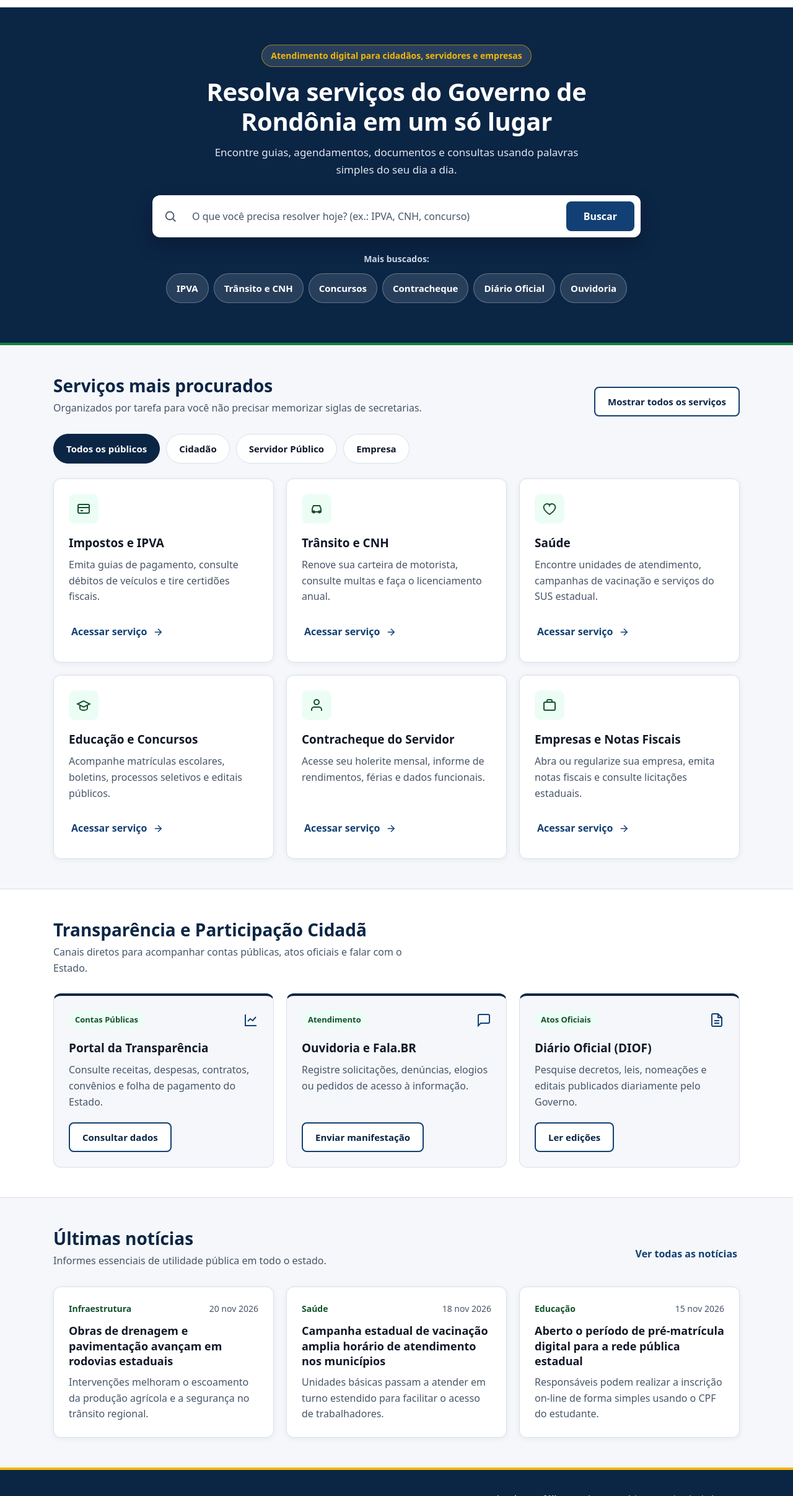
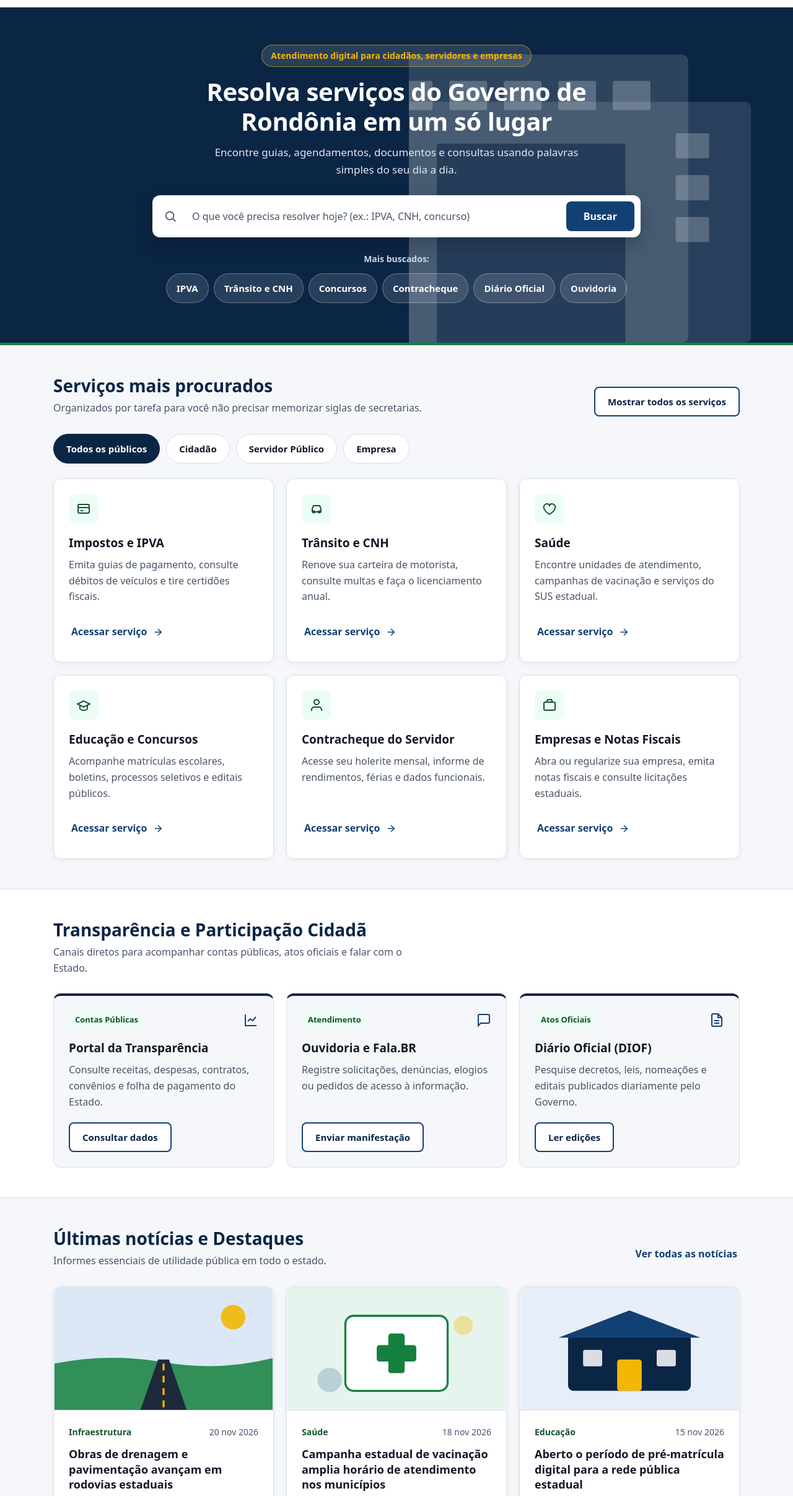
Before and after one commit to ticiacruzcosta/redesign_portal_rondonia, a plain HTML site: page index.html in a window 1280 px wide. Shown: the part 126-2540 px from the top of the page at 62% size. Drawn offline with Linux system fonts and the light colour scheme.

Commit message:
feat: adiciona capas visuais 16:9 nos destaques e silhueta institucional no hero

```diff
--- a/index.html
+++ b/index.html
@@ -100,6 +100,26 @@
   <main id="conteudo-principal" tabindex="-1">
     <!-- Hero focado em busca de serviços -->
     <section class="hero" aria-labelledby="hero-titulo">
+      <div class="hero__arquitetura" aria-hidden="true">
+        <svg viewBox="0 0 600 320" fill="none" xmlns="http://www.w3.org/2000/svg" preserveAspectRatio="xMaxYMax slice">
+          <rect x="140" y="90" width="420" height="230" rx="6" fill="currentColor" opacity="0.12"></rect>
+          <rect x="200" y="45" width="300" height="275" rx="6" fill="currentColor" opacity="0.14"></rect>
+          <rect x="260" y="130" width="180" height="190" fill="#0B2545" opacity="0.55"></rect>
+          <g fill="currentColor" opacity="0.22">
+            <rect x="220" y="70" width="36" height="28" rx="2"></rect>
+            <rect x="272" y="70" width="36" height="28" rx="2"></rect>
+            <rect x="324" y="70" width="36" height="28" rx="2"></rect>
+            <rect x="376" y="70" width="36" height="28" rx="2"></rect>
+            <rect x="428" y="70" width="36" height="28" rx="2"></rect>
+            <rect x="160" y="120" width="32" height="24" rx="2"></rect>
+            <rect x="160" y="160" width="32" height="24" rx="2"></rect>
+            <rect x="160" y="200" width="32" height="24" rx="2"></rect>
+            <rect x="488" y="120" width="32" height="24" rx="2"></rect>
+            <rect x="488" y="160" width="32" height="24" rx="2"></rect>
+            <rect x="488" y="200" width="32" height="24" rx="2"></rect>
+          </g>
+        </svg>
+      </div>
       <div class="container hero__inner">
         <span class="hero__etiqueta">Atendimento digital para cidadãos, servidores e empresas</span>
         <h1 id="hero-titulo" class="hero__titulo">
@@ -381,12 +401,12 @@
       </div>
     </section>
 
-    <!-- Bloco organizado de Últimas notícias (máximo 3 cards limpos) -->
+    <!-- Bloco organizado de Últimas notícias e Destaques (máximo 3 cards limpos) -->
     <section class="secao" id="noticias" aria-labelledby="titulo-noticias">
       <div class="container">
         <div class="secao__cabecalho">
           <div>
-            <h2 id="titulo-noticias" class="secao__titulo">Últimas notícias</h2>
+            <h2 id="titulo-noticias" class="secao__titulo">Últimas notícias e Destaques</h2>
             <p class="secao__descricao">
               Informes essenciais de utilidade pública em todo o estado.
             </p>
@@ -396,6 +416,18 @@
 
         <div class="grid-noticias">
           <article class="card-noticia">
+            <a href="#noticias" class="card-noticia__capa-link" tabindex="-1" aria-hidden="true">
+              <div class="card-noticia__capa">
+                <svg viewBox="0 0 320 180" xmlns="http://www.w3.org/2000/svg" role="img" aria-label="Ilustração de rodovia estadual pavimentada em Rondônia">
+                  <rect width="320" height="180" fill="#DCE8F5"></rect>
+                  <path d="M0 112 Q80 96 160 110 T320 104 L320 180 L0 180 Z" fill="#15803D" opacity="0.85"></path>
+                  <path d="M126 180 L152 106 L168 106 L194 180 Z" fill="#1E293B"></path>
+                  <line x1="160" y1="112" x2="160" y2="176" stroke="#F2B705" stroke-width="3" stroke-dasharray="10 8"></line>
+                  <circle cx="262" cy="44" r="18" fill="#F2B705" opacity="0.9"></circle>
+                </svg>
+              </div>
+            </a>
+            <div class="card-noticia__conteudo">
               <div class="card-noticia__meta">
                 <span class="card-noticia__categoria">Infraestrutura</span>
                 <time datetime="2026-11-20">20 nov 2026</time>
@@ -408,9 +440,23 @@
               <p class="card-noticia__resumo">
                 Intervenções melhoram o escoamento da produção agrícola e a segurança no trânsito regional.
               </p>
+            </div>
           </article>
 
           <article class="card-noticia">
+            <a href="#noticias" class="card-noticia__capa-link" tabindex="-1" aria-hidden="true">
+              <div class="card-noticia__capa">
+                <svg viewBox="0 0 320 180" xmlns="http://www.w3.org/2000/svg" role="img" aria-label="Ilustração de atendimento na rede estadual de saúde">
+                  <rect width="320" height="180" fill="#E6F4EE"></rect>
+                  <rect x="85" y="42" width="150" height="110" rx="12" fill="#FFFFFF" stroke="#15803D" stroke-width="3"></rect>
+                  <rect x="148" y="68" width="24" height="58" rx="4" fill="#15803D"></rect>
+                  <rect x="131" y="85" width="58" height="24" rx="4" fill="#15803D"></rect>
+                  <circle cx="62" cy="136" r="18" fill="#134074" opacity="0.2"></circle>
+                  <circle cx="258" cy="56" r="14" fill="#F2B705" opacity="0.35"></circle>
+                </svg>
+              </div>
+            </a>
+            <div class="card-noticia__conteudo">
               <div class="card-noticia__meta">
                 <span class="card-noticia__categoria">Saúde</span>
                 <time datetime="2026-11-18">18 nov 2026</time>
@@ -423,9 +469,23 @@
               <p class="card-noticia__resumo">
                 Unidades básicas passam a atender em turno estendido para facilitar o acesso de trabalhadores.
               </p>
+            </div>
           </article>
 
           <article class="card-noticia">
+            <a href="#noticias" class="card-noticia__capa-link" tabindex="-1" aria-hidden="true">
+              <div class="card-noticia__capa">
+                <svg viewBox="0 0 320 180" xmlns="http://www.w3.org/2000/svg" role="img" aria-label="Ilustração da rede pública estadual de educação">
+                  <rect width="320" height="180" fill="#E8EEF7"></rect>
+                  <rect x="70" y="68" width="180" height="84" rx="8" fill="#0B2545"></rect>
+                  <polygon points="160,34 56,74 264,74" fill="#134074"></polygon>
+                  <rect x="142" y="106" width="36" height="46" rx="4" fill="#F2B705"></rect>
+                  <rect x="92" y="92" width="28" height="24" rx="3" fill="#FFFFFF" opacity="0.85"></rect>
+                  <rect x="200" y="92" width="28" height="24" rx="3" fill="#FFFFFF" opacity="0.85"></rect>
+                </svg>
+              </div>
+            </a>
+            <div class="card-noticia__conteudo">
               <div class="card-noticia__meta">
                 <span class="card-noticia__categoria">Educação</span>
                 <time datetime="2026-11-15">15 nov 2026</time>
@@ -438,6 +498,7 @@
               <p class="card-noticia__resumo">
                 Responsáveis podem realizar a inscrição on-line de forma simples usando o CPF do estudante.
               </p>
+            </div>
           </article>
         </div>
       </div>
--- a/script.js
+++ b/script.js
@@ -254,7 +254,7 @@
   });
 
   const linksSimulados = document.querySelectorAll(
-    '.card-servico__link, .card-institucional .btn-secundario, .card-noticia__link, .link-ver-todas'
+    '.card-servico__link, .card-institucional .btn-secundario, .card-noticia__link, .card-noticia__capa-link, .link-ver-todas'
   );
 
   linksSimulados.forEach((link) => {
--- a/style.css
+++ b/style.css
@@ -338,6 +338,27 @@ svg {
   padding-block: 2.75rem 3.25rem;
   border-bottom: 4px solid var(--cor-verde-destaque);
   position: relative;
+  overflow: hidden;
+}
+
+.hero__arquitetura {
+  position: absolute;
+  inset: 0;
+  color: #ffffff;
+  pointer-events: none;
+  z-index: 0;
+  display: flex;
+  justify-content: flex-end;
+  align-items: flex-end;
+}
+
+.hero__arquitetura svg {
+  width: min(620px, 90%);
+  height: 100%;
+}
+
+[data-contrast="high"] .hero__arquitetura {
+  display: none;
 }
 
 [data-contrast="high"] .hero {
@@ -347,6 +368,8 @@ svg {
 .hero__inner {
   max-width: 820px;
   text-align: center;
+  position: relative;
+  z-index: 1;
 }
 
 .hero__etiqueta {
@@ -885,10 +908,49 @@ svg {
   background-color: var(--cor-superficie);
   border: 1px solid var(--cor-borda);
   border-radius: var(--raio-card);
+  overflow: hidden;
+  display: flex;
+  flex-direction: column;
+  box-shadow: var(--sombra-suave);
+  transition: transform 0.2s ease, box-shadow 0.2s ease, border-color 0.2s ease;
+}
+
+.card-noticia:hover {
+  transform: translateY(-2px);
+  box-shadow: var(--sombra-hover);
+  border-color: var(--cor-azul-medio);
+}
+
+[data-contrast="high"] .card-noticia:hover {
+  border-color: var(--cor-amarelo-detalhe);
+}
+
+.card-noticia__capa-link {
+  display: block;
+}
+
+.card-noticia__capa {
+  aspect-ratio: 16 / 9;
+  overflow: hidden;
+  border-bottom: 1px solid var(--cor-borda);
+}
+
+.card-noticia__capa svg {
+  width: 100%;
+  height: 100%;
+  object-fit: cover;
+  transition: transform 0.25s ease;
+}
+
+.card-noticia:hover .card-noticia__capa svg {
+  transform: scale(1.03);
+}
+
+.card-noticia__conteudo {
   padding: 1.5rem;
   display: flex;
   flex-direction: column;
-  box-shadow: var(--sombra-suave);
+  flex-grow: 1;
 }
 
 .card-noticia__meta {
```
Lines whose indentation alone changed are shown as unchanged.
